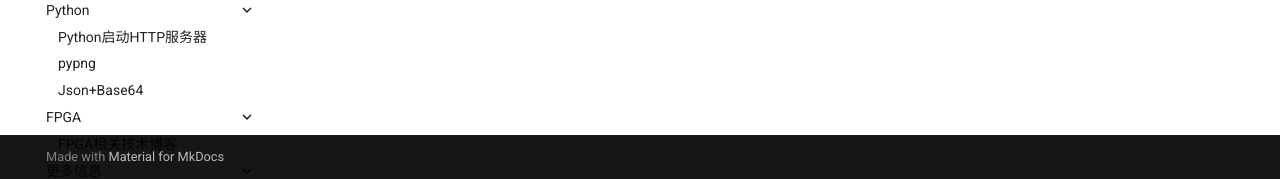
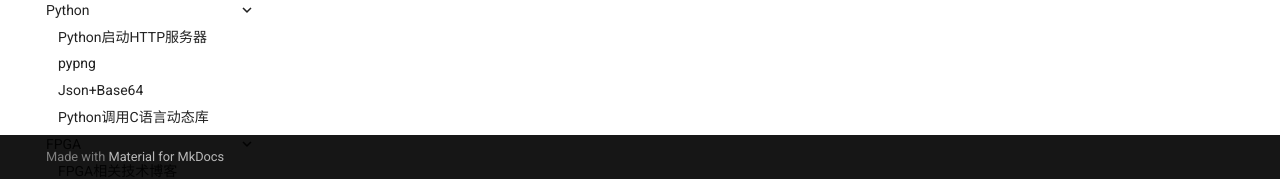
Before and after one commit to NIPC-Project/Book, an MkDocs documentation site: the page built from docs/index.md, in a window 1280 px wide. Shown: the part 721-900 px from the top of the page. Built offline with MkDocs 1.6.1 and Material for MkDocs 9.7.7, drawn with Linux system fonts in a browser that asks for light colours; comment, search, counter and statistics services are not loaded.

Commit message:
add python call c

```diff
--- a/mkdocs.yml
+++ b/mkdocs.yml
@@ -29,6 +29,7 @@ nav:
     - PYTHON/http-server.md
     - PYTHON/pypng.md
     - PYTHON/base64.md
+    - PYTHON/call-c.md
   - FPGA:
     - FPGA/blogs.md
   - 更多信息:
```
